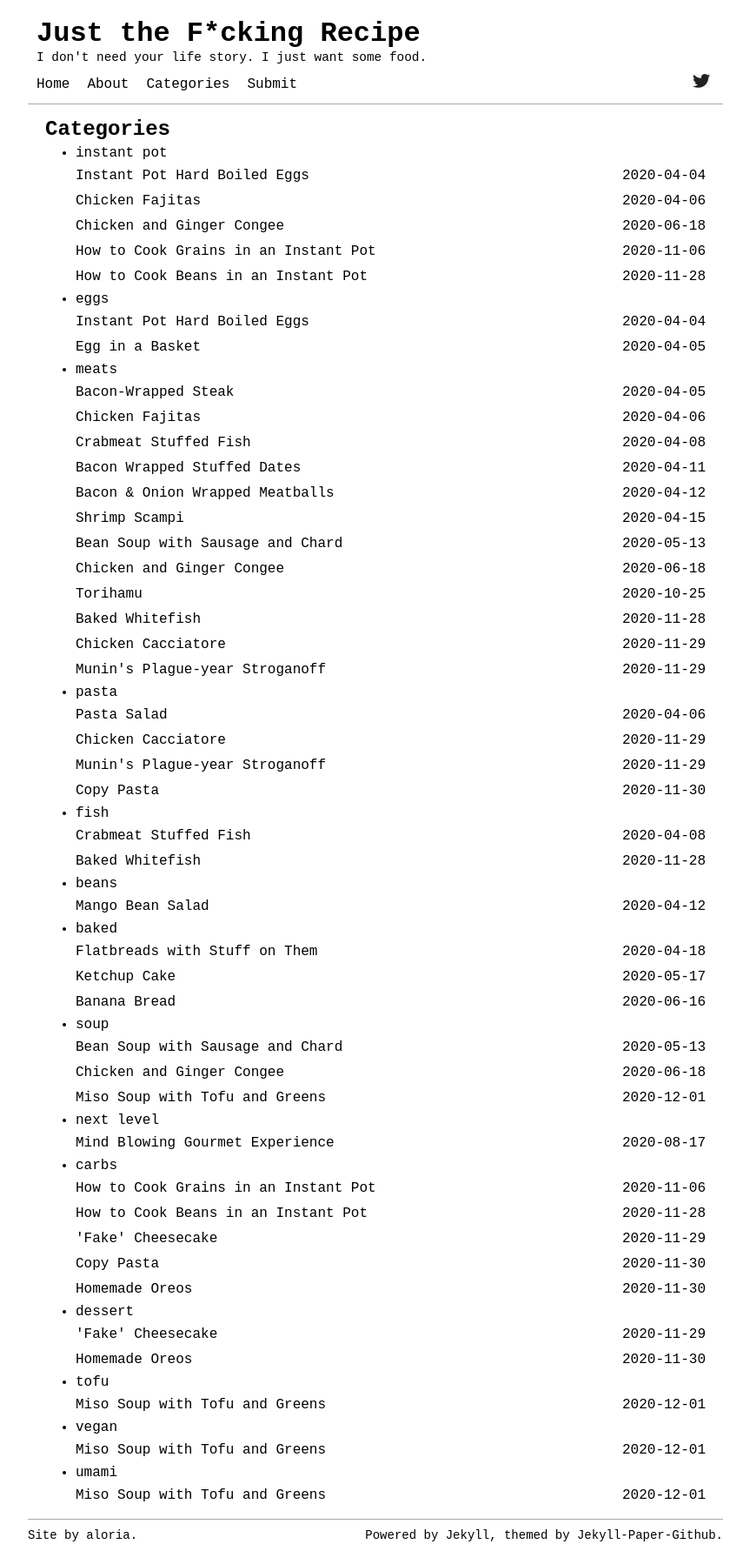
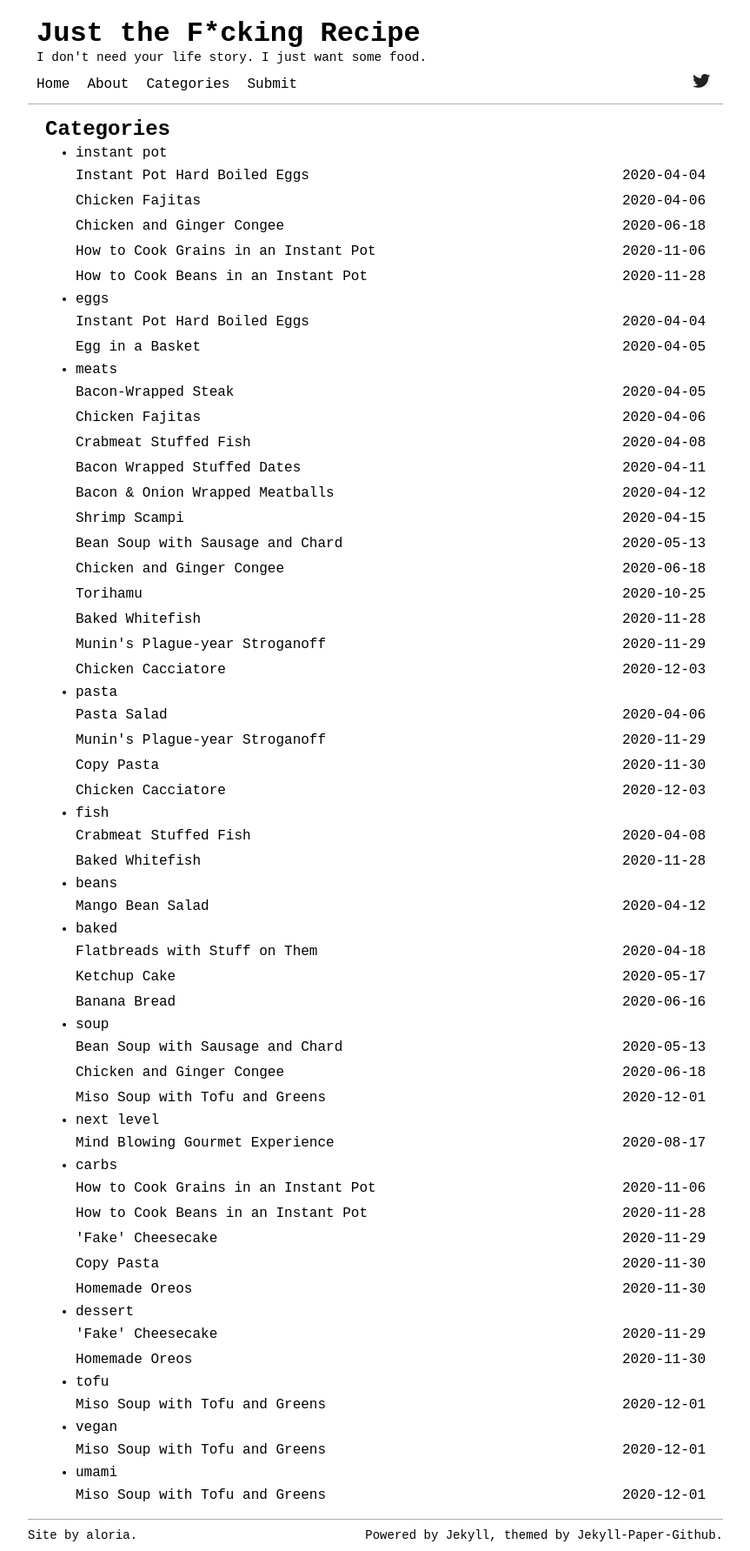
Before and after one commit to aloria/aloria.github.io, a Jekyll site: the page built from pages/categories.html, in a window 1280 px wide. Shown: the whole page at 87% size, without its empty margins (208-1071 px from the left). Built offline with Jekyll 4.4.1, drawn with Linux system fonts in a browser that asks for light colours.

Commit message:
fixed date

```diff
--- a/_posts/2020-12-03-cacciatore.markdown
+++ b/_posts/2020-12-03-cacciatore.markdown
@@ -1,7 +1,7 @@
 ---
 layout: post
 title:  "Chicken Cacciatore"
-date:   2020-11-29
+date:   2020-12-03
 author:  elsidawson
 categories: [meats, pasta]
 ---
```
